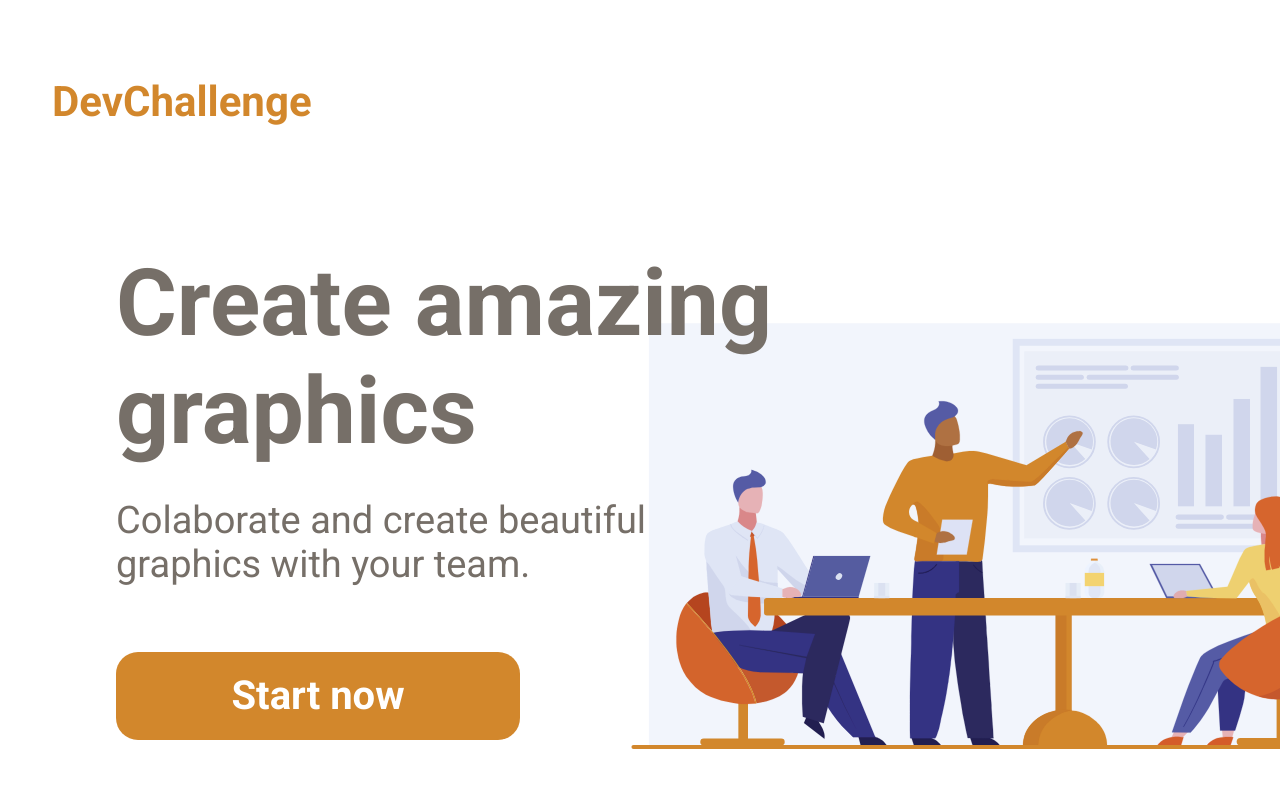
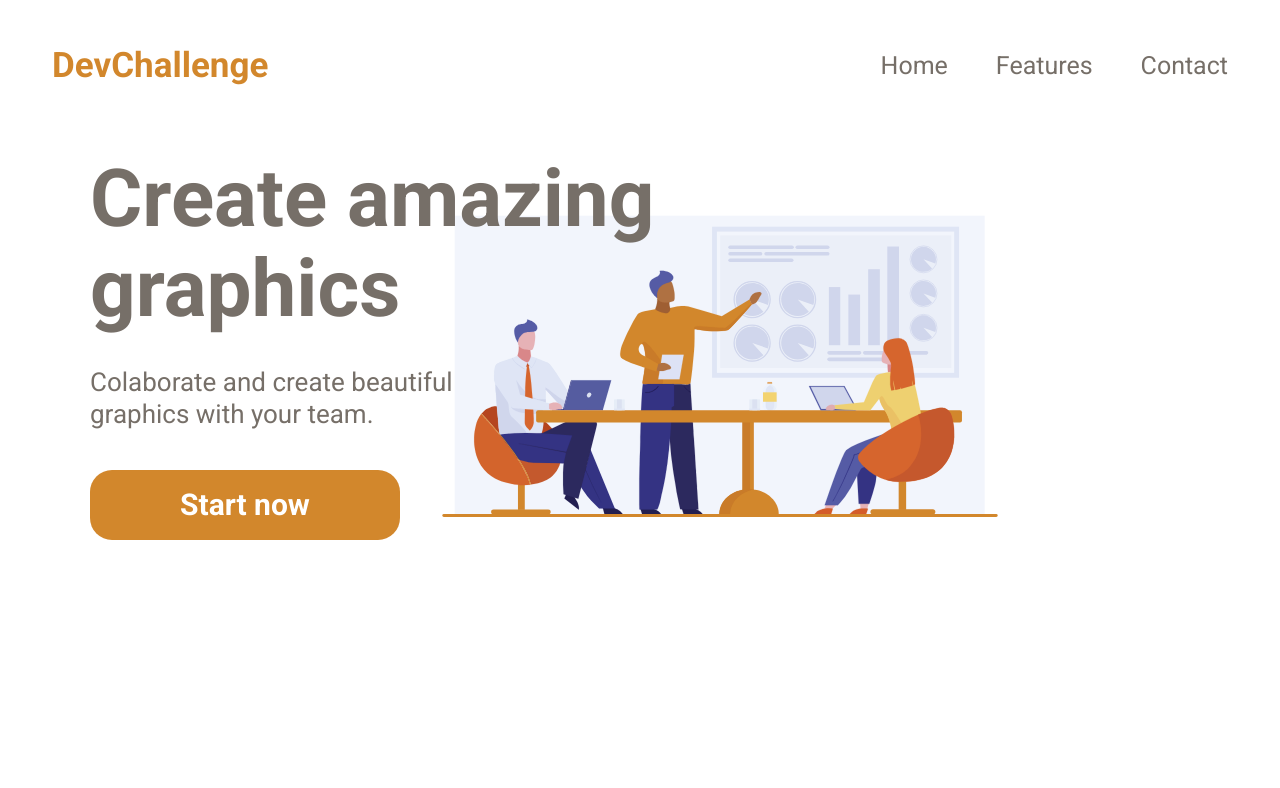
Before and after one commit to RenanTRS/AmazingGrap-DevChallenge, a React (Create React App) app: page / in a window 1280 px wide. Shown: the top 788 px of the page. Built offline with nearby package versions, Linux system fonts and the light colour scheme.

Commit message:
fixed bugs for screen resolution

```diff
--- a/src/styles/global.scss
+++ b/src/styles/global.scss
@@ -52,3 +52,24 @@ li{
         overflow: hidden;
     }
 }
+@media screen and (min-width: 1024px) {
+    #container{
+        background: url(../assets/images/team.svg) no-repeat;
+        background-size: 58rem;
+        background-position: 43rem 19rem;
+    }
+
+}
+@media screen and (min-width: 1300px) {
+    #container{
+        background-size: 66rem;
+        background-position: 637px 186px;
+        padding: 0px 0 3rem 0;
+    }
+}
+@media screen and (min-width: 1440px){
+    #container{
+        background-size: 82rem;
+        background-position: 612px 346px;
+    }
+}
--- a/src/styles/header.scss
+++ b/src/styles/header.scss
@@ -84,6 +84,7 @@ header{
         padding: 3.3rem 1rem;
     }
 }
+
 @media screen and (min-width: 320px) {
     .menu-section{
         nav{
@@ -91,6 +92,7 @@ header{
         }
     }
 }
+
 @media screen and (min-width: 425px) {
     .menu-section{
         nav{
@@ -99,7 +101,45 @@ header{
     }
 }
 
-@media screen and (min-width: 770px) {
+@media screen and (min-width: 1024px) {
+    header{
+        margin: 2rem 5.2rem 0;
+
+        h2{
+            font-size: 3.5rem;
+        }
+    }
+    .menu-section{
+        div{
+            display: none;
+        }
+
+        nav{
+            display: flex;
+
+            position: initial;
+            height: initial;
+            width: initial;
+
+            right: initial;
+
+            ul{
+                display: flex;
+                flex-direction: row;
+                gap: 4.8rem;
+
+                a{
+                    font-size: 2.5rem;
+                    font-weight: 400;
+
+                    color:$second-color;
+                }
+            }
+        }
+    }
+}
+
+@media screen and (min-width: 1440px) {
     header{
         margin: 8.1rem 5.2rem 0;
 
@@ -114,6 +154,12 @@ header{
 
         nav{
             display: flex;
+
+            position: initial;
+            height: initial;
+            width: initial;
+
+            right: initial;
 
             ul{
                 display: flex;
--- a/src/styles/main.scss
+++ b/src/styles/main.scss
@@ -76,19 +76,89 @@ main.toggle{
         }
     }
 }
-@media screen and (min-width: 770px) {
+@media screen and (min-width: 660px){
     main{
-        background: url(../assets/images/team.svg) no-repeat;
-        background-size: 82rem;
-        background-position: 498px 164px;
+        section{
+            strong{
+                font-size: 6.7rem;
+                line-height: 5.8rem;
+            }
+            p{
+                font-size: 2.4rem;
+                line-height: 2.4rem;
+            }
+        }
+    }
 
+}
+@media screen and (min-width: 1024px) {
+    main{
+        align-items: flex-start;
+
+        text-align: left;
+
+        margin: 0 0 0 9rem;
+
+        >img{
+            display: none;
+        }
+
+        section{
+            width: 66rem;
+
+            strong{
+                margin-top: 4.3rem;
+
+                font-size: 8rem;
+                line-height: 9rem;
+
+            }
+
+            p{
+                margin-top: 3.2rem;
+
+                font-size: 2.6rem;
+                line-height: 3.2rem;
+
+                width: 37rem;
+            }
+        }
+
+        a{
+            margin-top: 4rem;
+
+            height: 7rem;
+
+            border-radius: 2.2rem;
+
+            font-size: 3rem;
+
+            width: 31rem;
+        }
+    }
+}
+@media screen and (min-width: 1300px) {
+    main{
+        section{
+            p{
+                margin-top: 3.2rem;
+
+                font-size: 2.8rem;
+                line-height: 4.4rem;
+
+                width: 57.9rem;
+            }
+        }
+    }
+
+}
+@media screen and (min-width: 1440px) {
+    main{
         align-items: flex-start;
 
         text-align: left;
 
         margin: 0 0 0 11.6rem;
-
-
 
         >img{
             display: none;
@@ -121,7 +191,8 @@ main.toggle{
             border-radius: 2.2rem;
 
             font-size: 4rem;
+
+            width: 40.4rem;
         }
     }
-
 }
```
